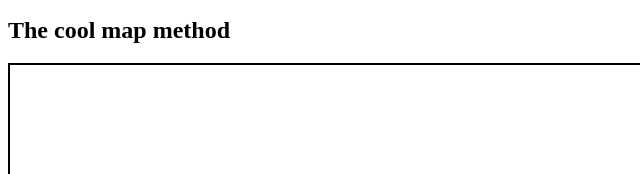
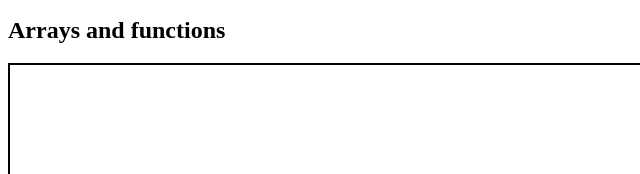
Before and after one commit to haluskua/online-course-library, a website built with Parcel: page src/index.html in a window 1280 px wide. Shown: the part 426-600 px from the top of the page, 0-640 px from the left. Built offline with nearby package versions, Linux system fonts and the light colour scheme; a script that the page names is missing; a web font is replaced by a local one.

```diff
--- a/src/index.html
+++ b/src/index.html
@@ -102,7 +102,7 @@
       <!-- Map=section -->
       <a name="map"></a>
       <section class="container">
-        <h1 class="section-header">The cool map method</h1>
+        <h1 class="section-header">Arrays and functions</h1>
         <p
           class="codepen"
           data-height="265"
```
